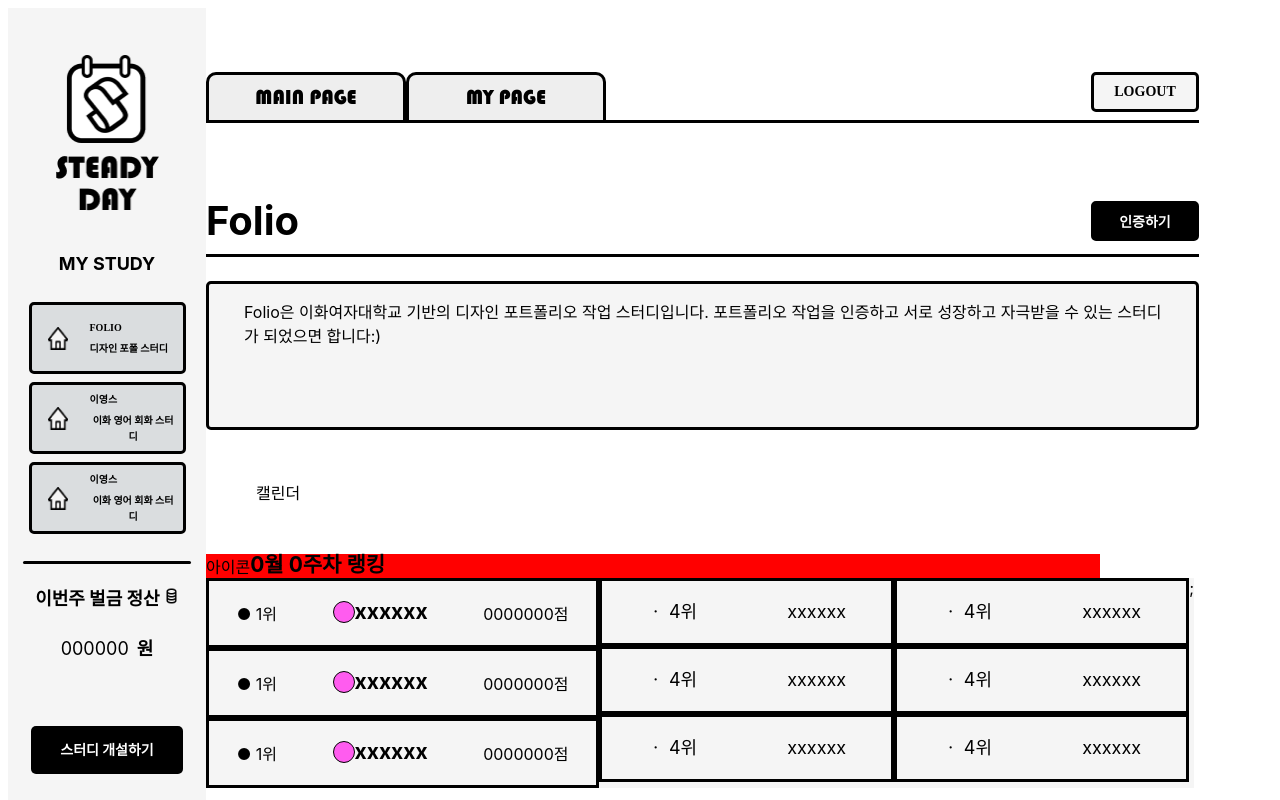
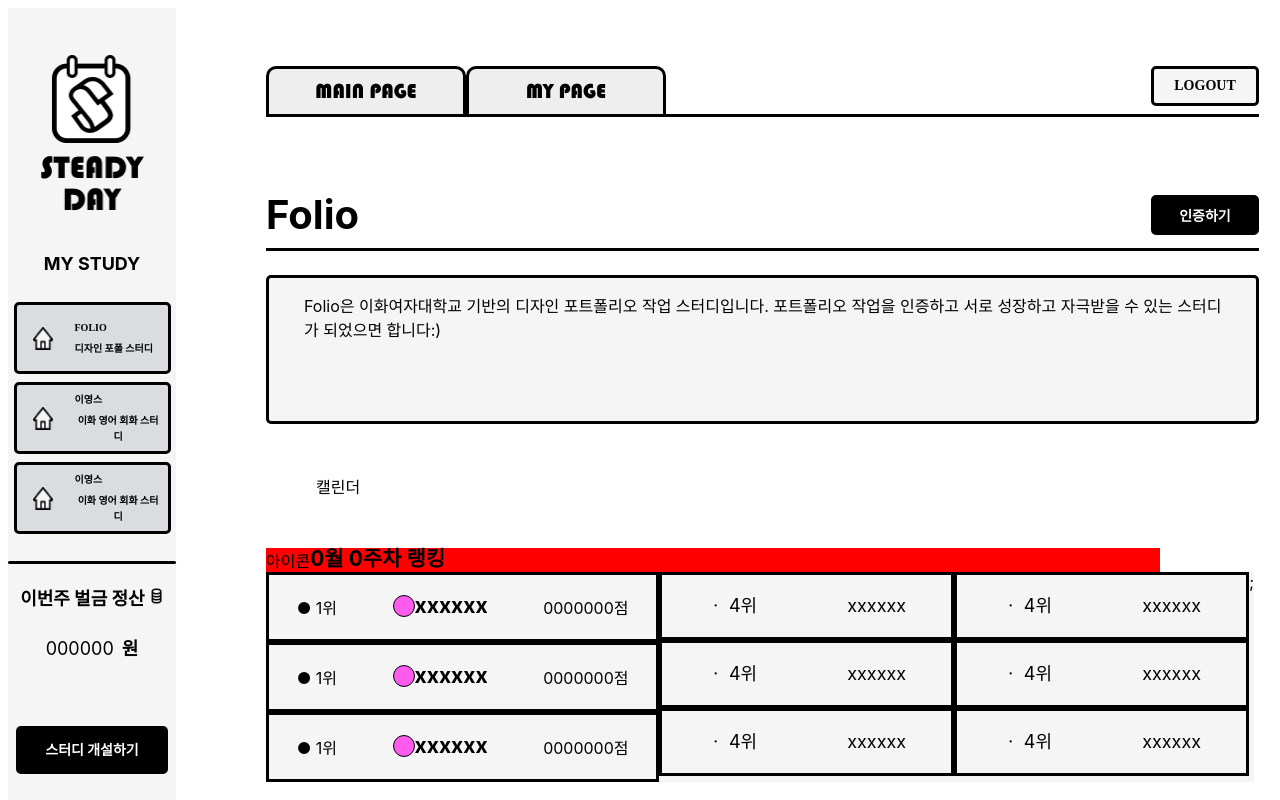
Before and after one commit to EFUB-steady/steady-front, a React (Create React App) app: page / in a window 1280 px wide. Shown: the top 800 px of the page. Built offline with nearby package versions, Linux system fonts and the light colour scheme; a web font is replaced by a local one.

Commit message:
💄 MainPage 전체적으로 마진 조정

```diff
--- a/src/ui/components/header/Header.js
+++ b/src/ui/components/header/Header.js
@@ -21,6 +21,4 @@ const HeaderBox = styled.div`
   height: auto;
   justify-content: space-between;
   border-bottom: 3px solid black;
-  margin-top: 64px;
-  //margin: 0;
 `;
--- a/src/ui/components/sidebar/SideBar.js
+++ b/src/ui/components/sidebar/SideBar.js
@@ -48,7 +48,7 @@ export default function SideBar() {
 const SideBarBox = styled.div`
   background-color: ${gray100};
   width: 198px;
-  height: 1024px;
+  height: 100vh;
   display: flex;
   /* justify-content: center; */
   flex-direction: column;
--- a/src/ui/pages/MainPage.js
+++ b/src/ui/pages/MainPage.js
@@ -1,3 +1,4 @@
+import styled from "styled-components";
 import Header from "../components/header/Header";
 import Calendar from "../components/main/calendar/Calendar";
 import Notice from "../components/main/notice/Notice";
@@ -8,16 +9,27 @@ import SideBar from "../components/sidebar/SideBar";
 
 export default function MainPage() {
   return (
-    <div style={{ display: "flex" }}>
+    <Wrapper>
       <SideBar />
-      <div style={{ flexDirection: "column" }}>
+      <MainContext>
         <Header />
         <StudyInfo />
         <Calendar />
         <Ranking />
         <Rule />
         <Notice />
-      </div>
-    </div>
+      </MainContext>
+    </Wrapper>
   );
 }
+
+const Wrapper = styled.div`
+  display: flex;
+  width: 100vw;
+  height: 100vh;
+`;
+
+const MainContext = styled.div`
+  flex-direction: column;
+  margin: 58px 90px;
+`;
```
